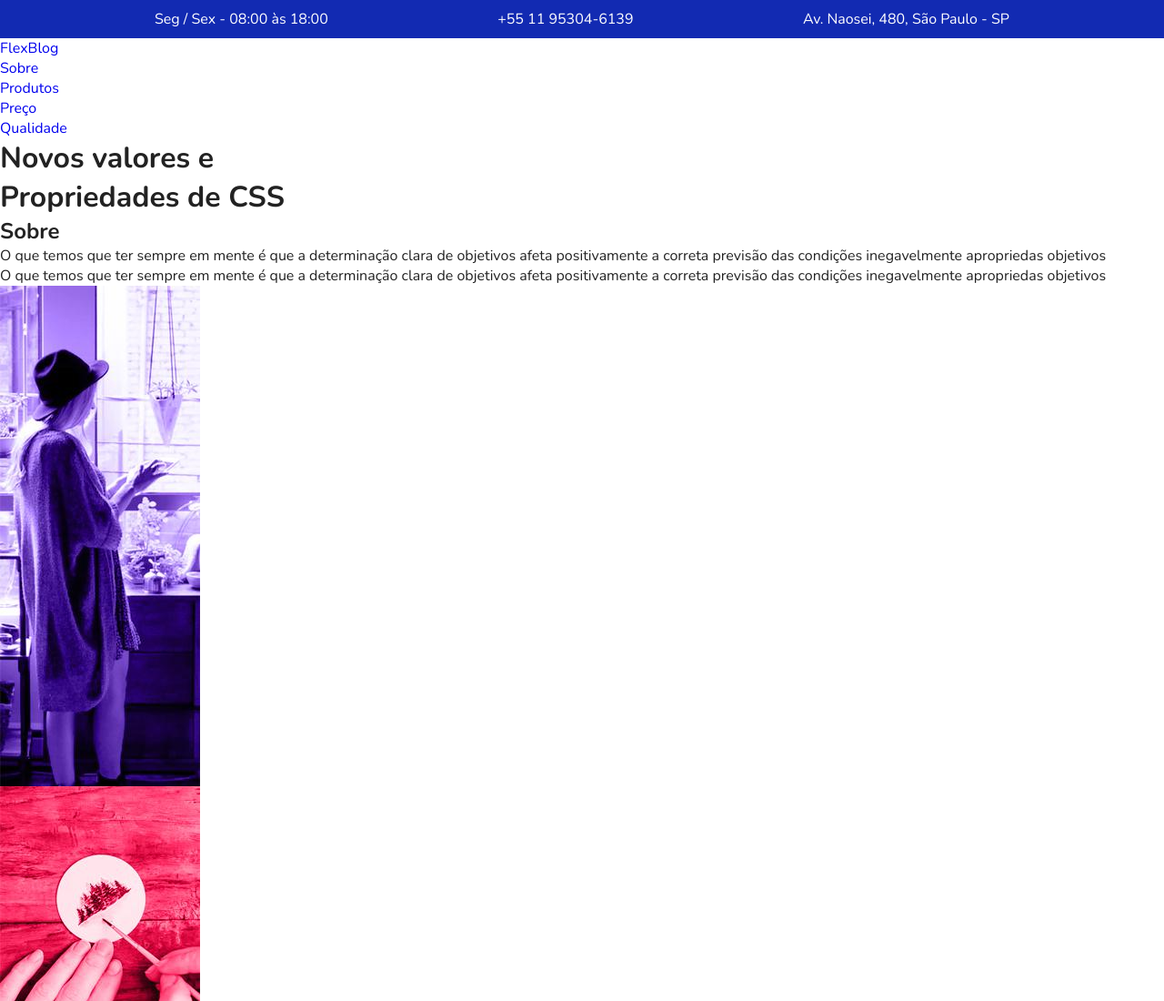
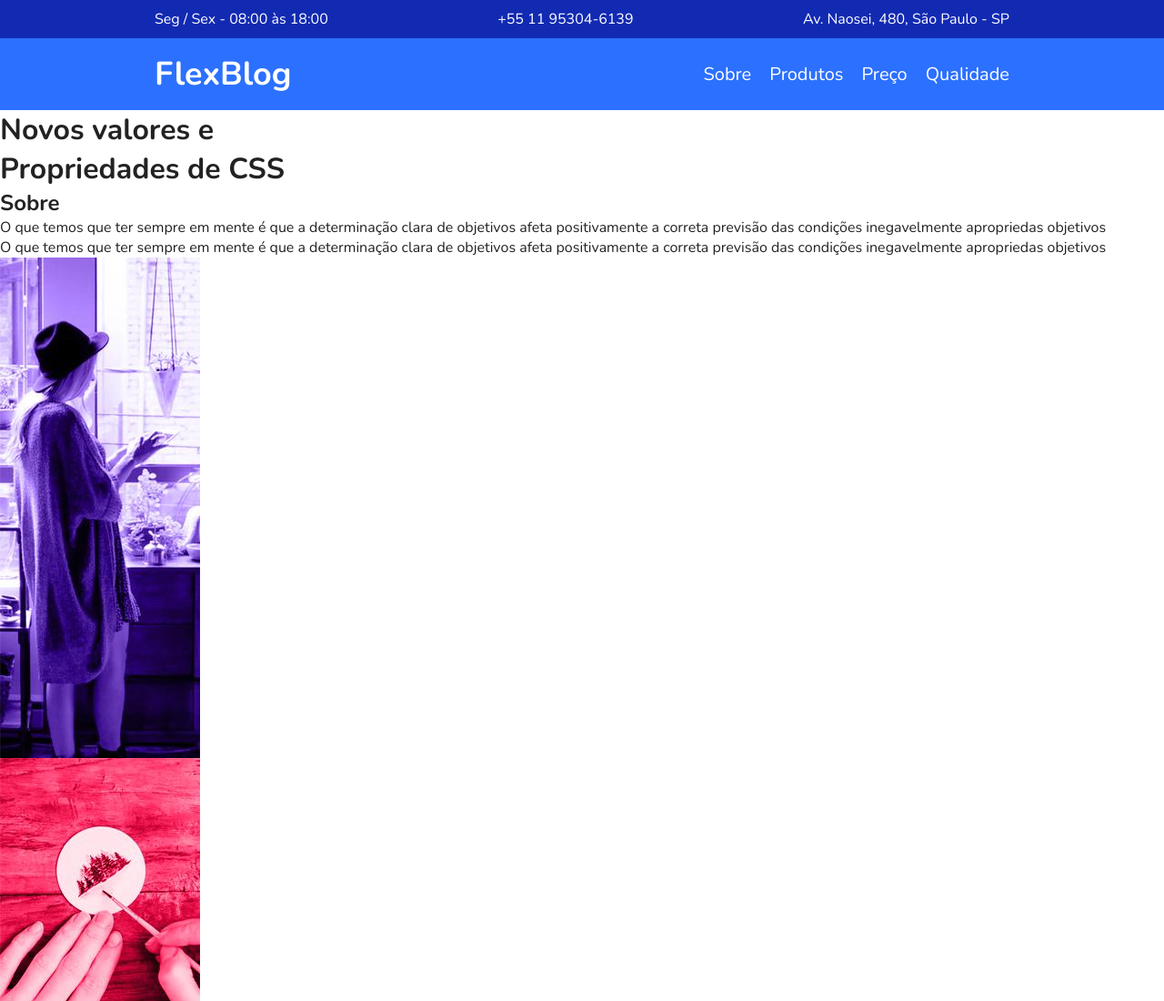
Before and after one commit to oygods/Origamid_Projetos, a plain HTML site: page FlexBlog/index.html in a window 1280 px wide. Shown: the top 1100 px of the page at 91% size. Drawn offline with nearby package versions, Linux system fonts and the light colour scheme.

Commit message:
:style: Menu Layout Completed

```diff
--- a/FlexBlog/css/style.css
+++ b/FlexBlog/css/style.css
@@ -48,3 +48,44 @@ img {
 .superinfo a {
     color: white;
 }
+
+/* Menu */
+
+.menu-bg {
+    background: #2c70ff;
+}
+
+.menu {
+    max-width: 960px;
+    margin: 0 auto;
+    padding: 15px 0px;
+    display: flex;
+    flex-wrap: wrap;
+    justify-content: space-between;
+    align-items: center;
+}
+
+.menu a {
+    color: white;
+}
+
+.menu-logo a {
+    font-size: 2.25em;
+    font-weight: bold;
+    margin: 0 10px;
+}
+
+.menu-nav ul {
+    display: flex;
+    flex-wrap: wrap;
+}
+
+.menu-nav a {
+    font-size: 1.25em;
+    display: block;
+    padding: 10px;
+}
+
+.menu-nav a:hover {
+    color: #122ab2;
+}
--- a/FlexBlog/index.html
+++ b/FlexBlog/index.html
@@ -24,7 +24,7 @@
             <div class="menu-logo">
                 <a href="#">FlexBlog</a>
             </div>
-            <nav>
+            <nav class="menu-nav">
                 <ul>
                     <li><a href="#sobre">Sobre</a></li>
                     <li><a href="#produtos">Produtos</a></li>
```
